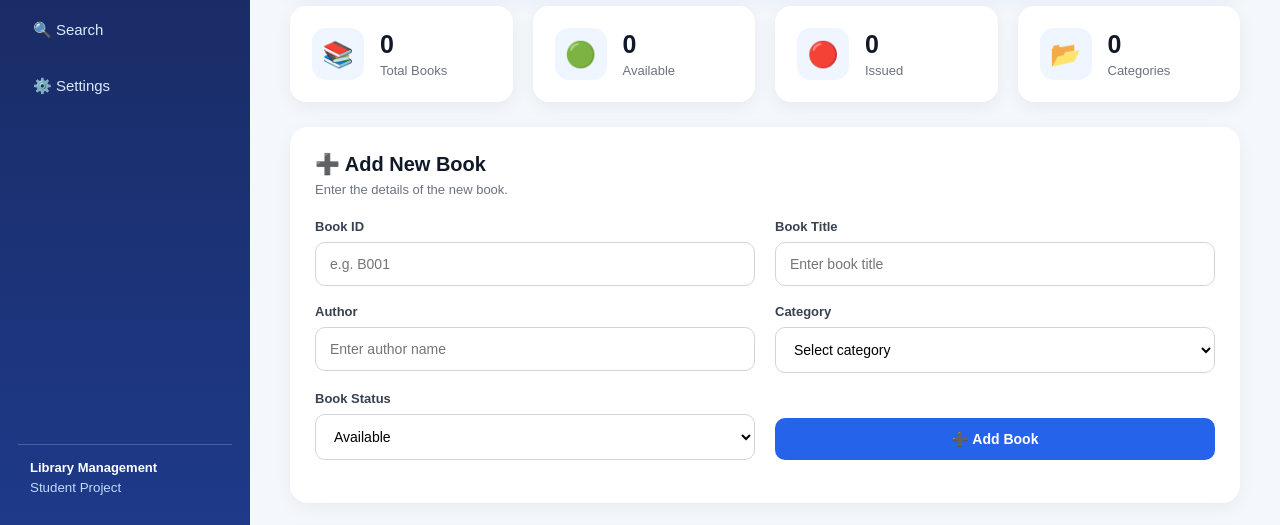
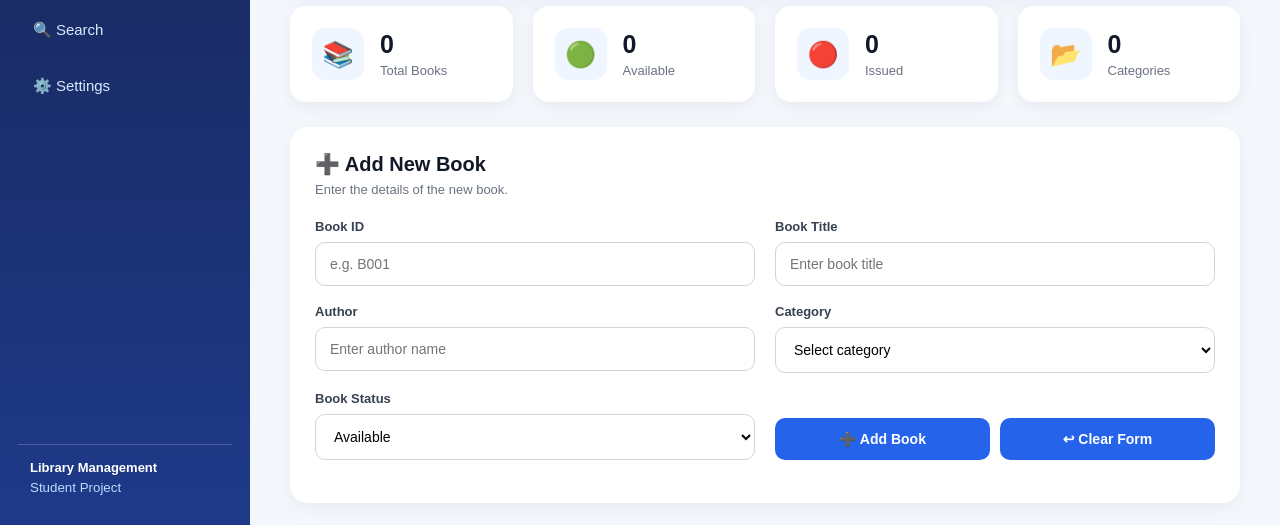
Before and after one commit to ashinoor2277-creator/Library_Book_Record, a plain HTML site: page index.html in a window 1280 px wide. Shown: the part 262-787 px from the top of the page. Drawn offline with Linux system fonts and the light colour scheme.

Commit message:
Improve form design and usability

```diff
--- a/index.html
+++ b/index.html
@@ -197,8 +197,9 @@
 
                             <button type="submit">
                                 ➕ Add Book
+
                             </button>
-
+<button type="reset" class="clear-btn">↩ Clear Form</button>
                         </div>
 
                     </div>
--- a/style.css
+++ b/style.css
@@ -488,6 +488,22 @@ footer {
     }
 }
 
+.clear-btn {
+    background: #eef2f7;
+    color: #344054;
+    border: 1px solid #d0d5dd;
+    padding: 12px 20px;
+    border-radius: 10px;
+    cursor: pointer;
+    font-size: 14px;
+    font-weight: 600;
+    margin-left: 10px;
+    transition: 0.3s;
+}
+
+.clear-btn:hover {
+    background: #e2e8f0;
+}
 
 @media (max-width: 700px) {
 
```
